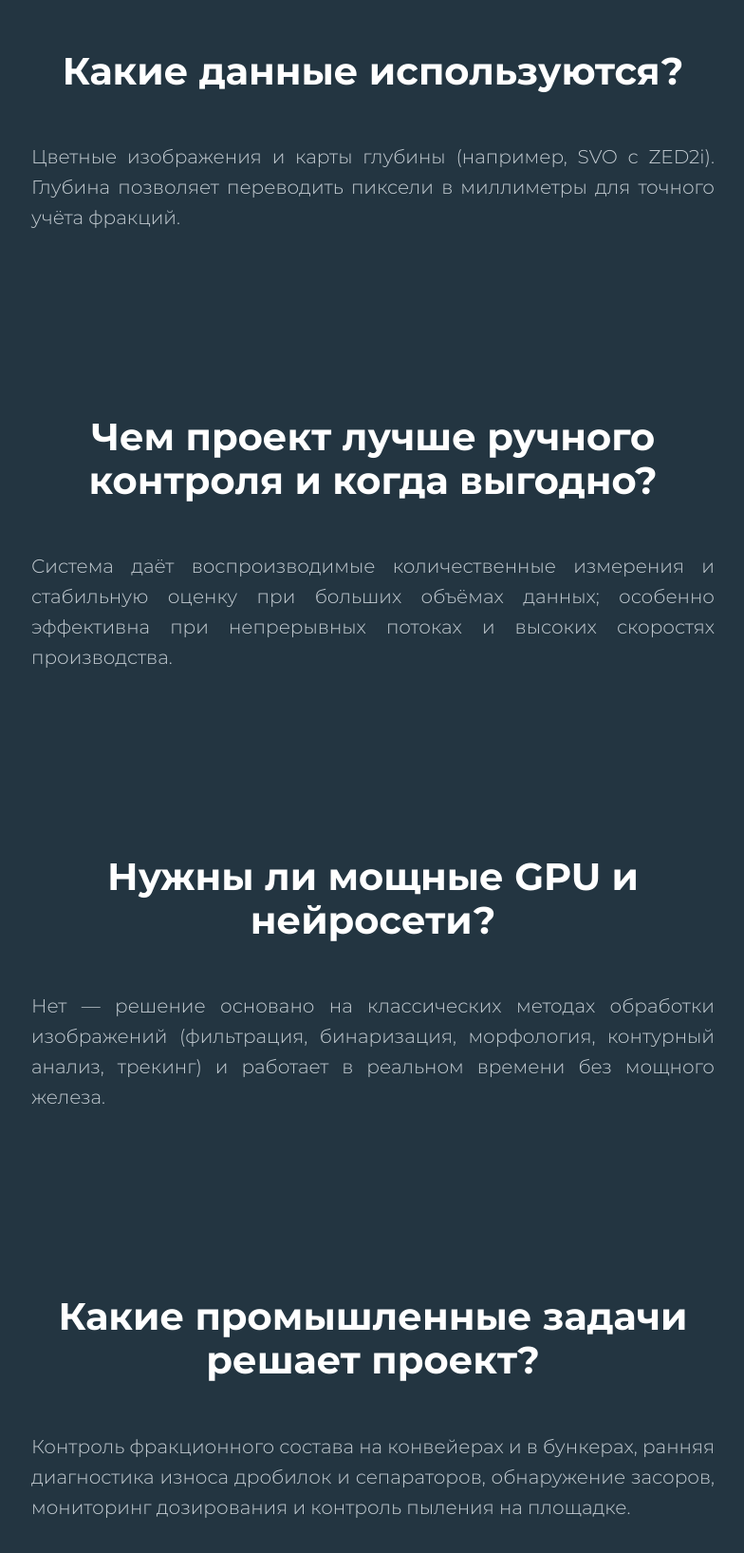
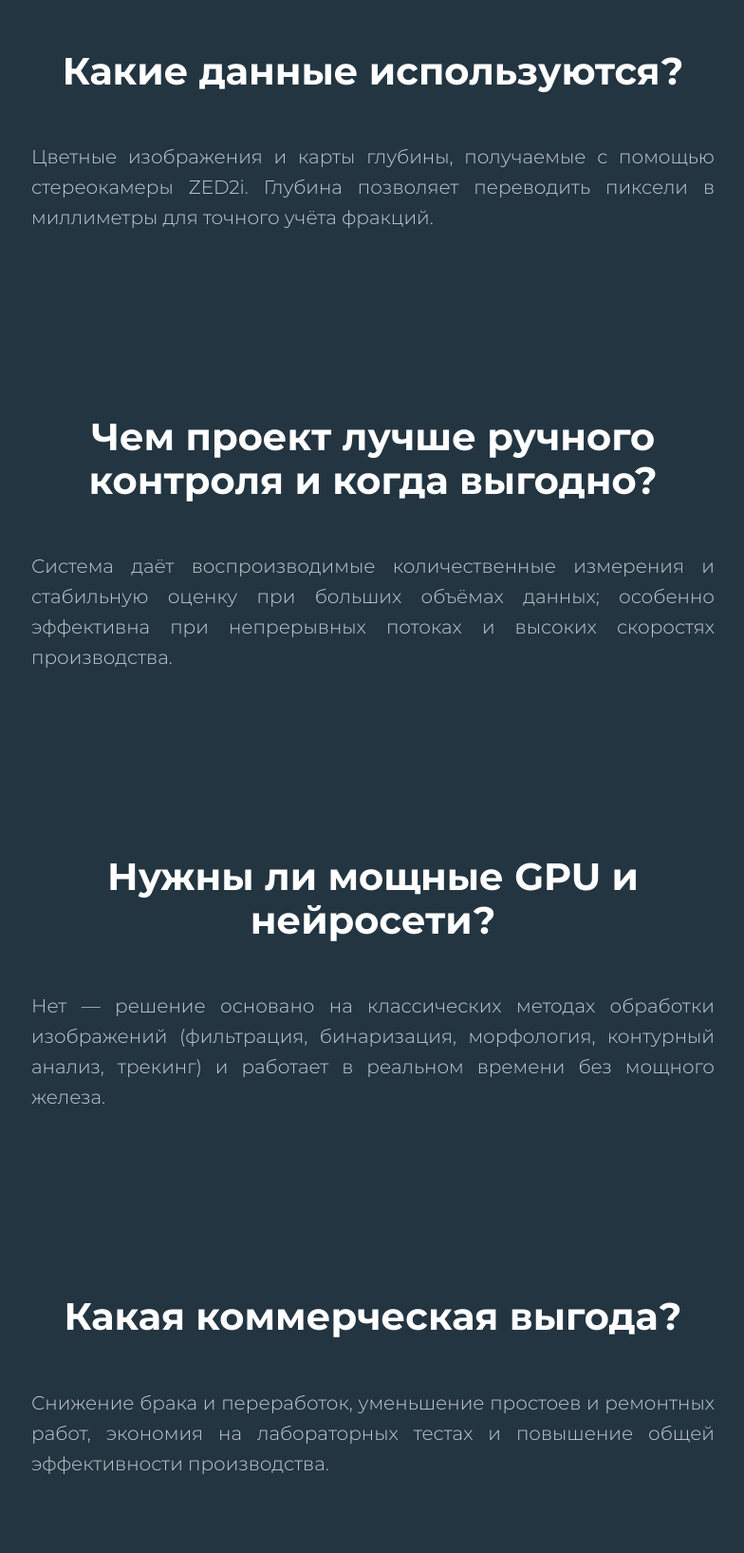
Before and after one commit to daniilmiagkov/diploma-landing, a Vue app: page / in a window 1280 px wide. Shown: the part 2749-4384 px from the top of the page at 95% size, without its empty margins (247-1031 px from the left). Built offline with nearby package versions, Linux system fonts and the light colour scheme.

Commit message:
content and style changes

```diff
--- a/src/components/sections/ImageSequence.vue
+++ b/src/components/sections/ImageSequence.vue
@@ -197,7 +197,7 @@ onBeforeUnmount(() => {
   display: flex;
   align-items: center;
   justify-content: center;
-  min-height: 90vh;
+  max-height: 90vh;
   top: 10px;
 }
 
@@ -211,6 +211,7 @@ onBeforeUnmount(() => {
   padding-bottom: 56.25%;
   overflow: hidden;
   background: #111;
+  max-height: 90vh;
 }
 
 .base {
--- a/src/components/sections/Relevance.vue
+++ b/src/components/sections/Relevance.vue
@@ -41,7 +41,7 @@ const faqs: QA[] = [
     id: 'data',
     question: 'Какие данные используются?',
     answer:
-      'Цветные изображения и карты глубины (например, SVO с ZED2i). Глубина позволяет переводить пиксели в миллиметры для точного учёта фракций.',
+      'Цветные изображения и карты глубины, получаемые с помощью стереокамеры ZED2i. Глубина позволяет переводить пиксели в миллиметры для точного учёта фракций.',
   },
   {
     id: 'vs-manual',
@@ -54,12 +54,6 @@ const faqs: QA[] = [
     question: 'Нужны ли мощные GPU и нейросети?',
     answer:
       'Нет — решение основано на классических методах обработки изображений (фильтрация, бинаризация, морфология, контурный анализ, трекинг) и работает в реальном времени без мощного железа.',
-  },
-  {
-    id: 'industrial-tasks',
-    question: 'Какие промышленные задачи решает проект?',
-    answer:
-      'Контроль фракционного состава на конвейерах и в бункерах, ранняя диагностика износа дробилок и сепараторов, обнаружение засоров, мониторинг дозирования и контроль пыления на площадке.',
   },
   {
     id: 'benefit',
```
